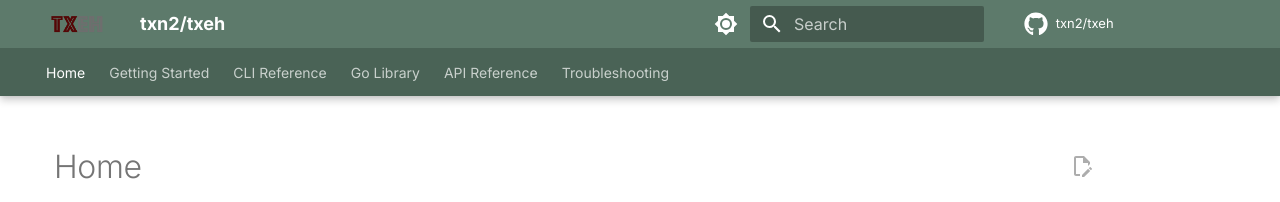
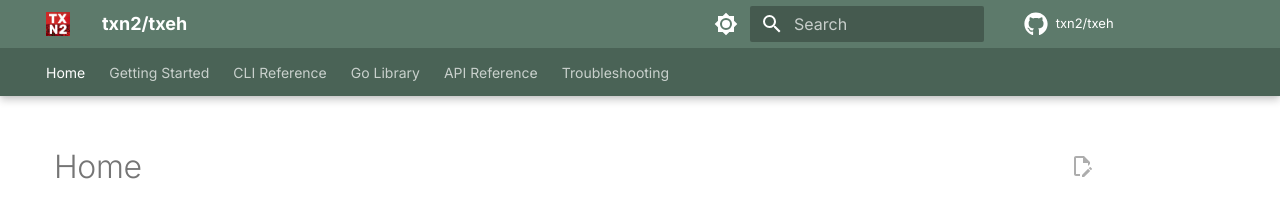
Before and after one commit to txn2/txeh, an MkDocs documentation site: the page built from docs/index.md, in a window 1280 px wide. Shown: the top 202 px of the page. Built offline with MkDocs 1.6.1 and Material for MkDocs 9.7.7, drawn with Linux system fonts in a browser that asks for light colours; comment, search, counter and statistics services are not loaded; the version menu is left out.

Commit message:
Update logo to txn2-logo.png and enable Table of Contents integration in MkDocs theme

```diff
--- a/mkdocs.yml
+++ b/mkdocs.yml
@@ -11,7 +11,7 @@ copyright: Copyright &copy; 2018 - 2026 Craig Johnston / Deasil Works, Inc.
 theme:
   name: material
   custom_dir: docs/overrides
-  logo: images/logo.png
+  logo: images/txn2-logo.png
   favicon: images/logo.png
   palette:
     - media: "(prefers-color-scheme: light)"
@@ -37,6 +37,7 @@ theme:
     - navigation.tabs.sticky
     - navigation.top
     - navigation.footer
+    - toc.integrate
     - search.suggest
     - search.highlight
     - search.share
```
